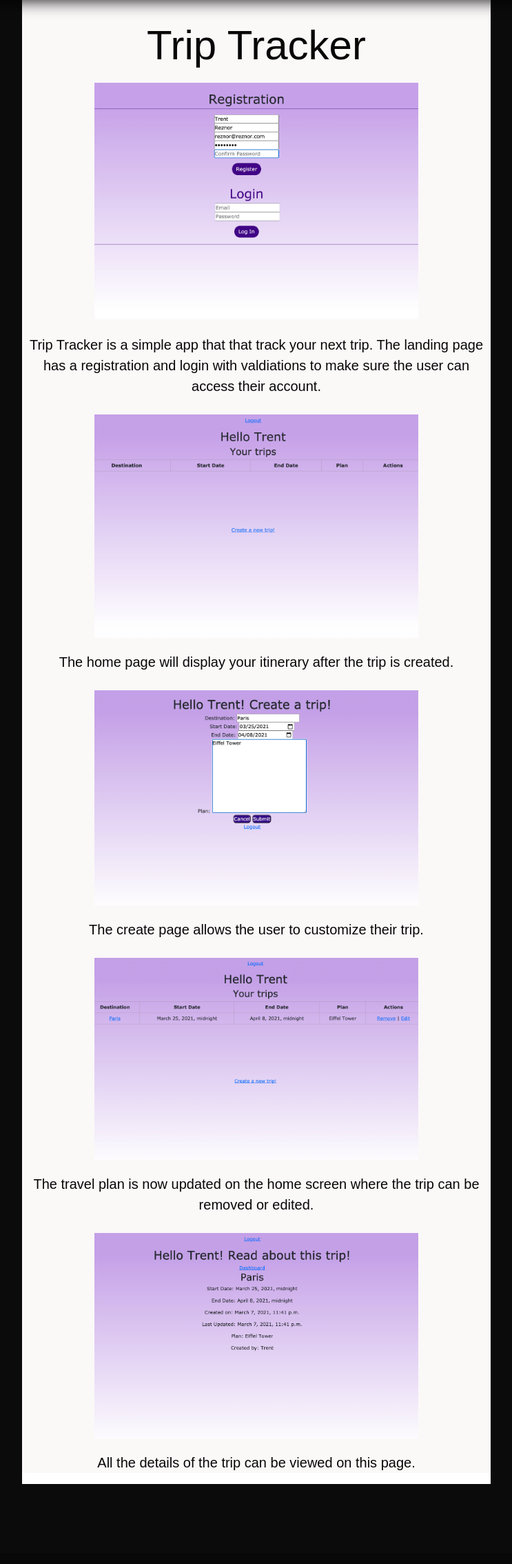
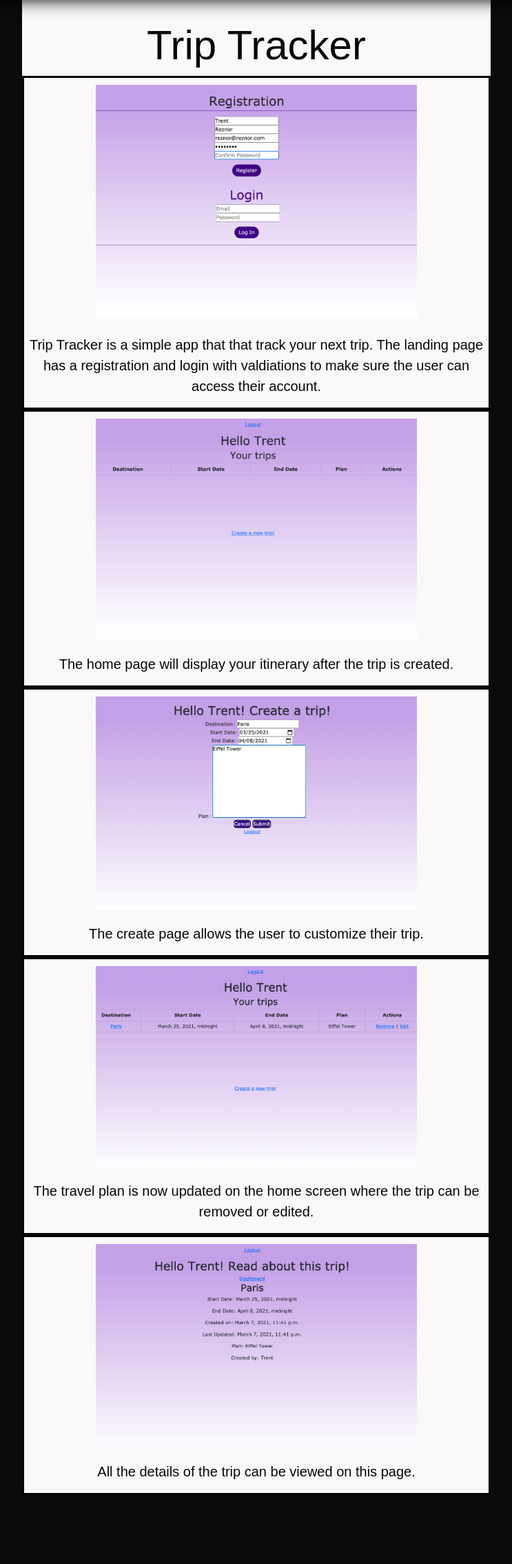
Before and after one commit to abbykahler/abby, a Django app: page /trip in a window 1280 px wide. Shown: the part 70-2338 px from the top of the page at 69% size, without its empty margins (268-1011 px from the left). Before the commit the page ends 2222 px from the top, so only its background shows below. Run offline with Django 3.2, Linux system fonts and the light colour scheme.

Commit message:
border around trips

```diff
--- a/main/static/style.css
+++ b/main/static/style.css
@@ -518,3 +518,7 @@ footer{
     /* width:40%; */
     text-align: center;
 }
+.trip {
+    border: 3px solid #070707;
+
+}
--- a/main/templates/trip.html
+++ b/main/templates/trip.html
@@ -39,18 +39,26 @@
         <div class="trip_body">
             <div class="trip_center">
                     <h1>Trip Tracker</h1>
-
+                    <div class="trip">
                         <img src="static/image/log2.png" alt="log in/ registration">
                         <p>Trip Tracker is a simple app that that track your next trip.  The landing page has a registration and login with valdiations to make sure the user can access their account.</p>
+                    </div>
+                    <div class="trip">
                         <img src="static/image/trip_home1.png" alt="home page">
                         <p>The home page will display your itinerary after the trip is created.</p>
+                    </div>
+                    <div class="trip">
                         <img src="static/image/create.png" alt="Create">
                         <p>The create page allows the user to customize their trip.</p>
+                    </div>
+                    <div class="trip">
                         <img src="static/image/trip_menu.png" alt="Home">
                         <p>The travel plan is now updated on the home screen where the trip can be removed or edited.</p>
+                    </div>
+                    <div class="trip">
                         <img src="static/image/view_trip.png" alt="Home">
-                <div class="bottom_trip">
                         <p>All the details of the trip can be viewed on this page.</p>
+                    </div>
             </div>
             </div>
         </div>
```
Lines whose indentation alone changed are shown as unchanged.
